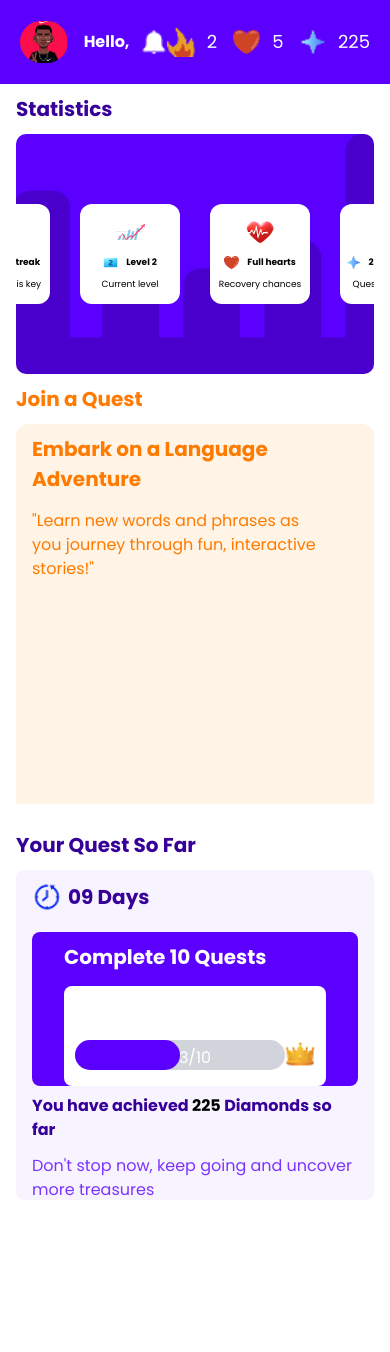
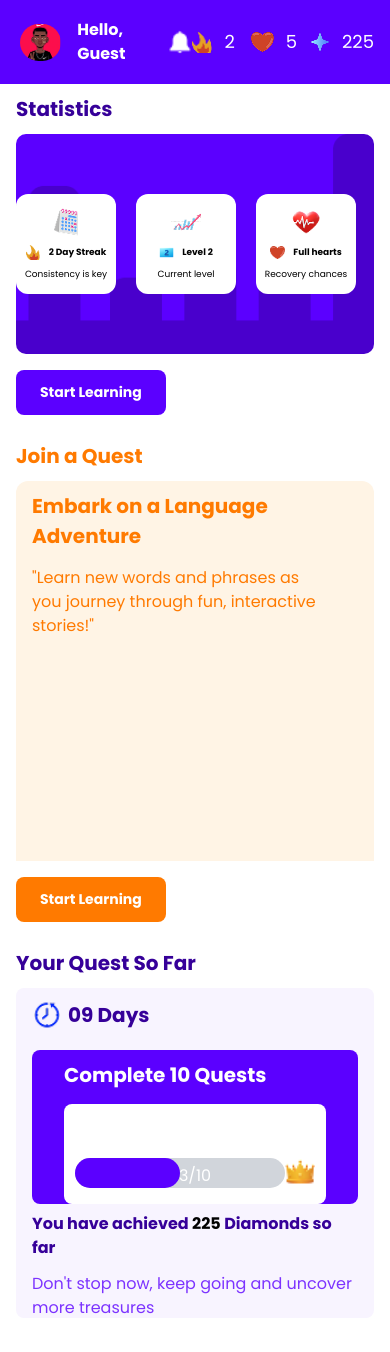
Before and after one commit to Learnsphere-Edu/learnsphere-frontend, a Next.js app: page /dashboard in a window 390 px wide. Shown: the top 1352 px of the page. Before the commit the page ends 1248 px from the top, so only its background shows below. Built offline with nearby package versions, Linux system fonts and the light colour scheme; a web font is replaced by a local one.

Commit message:
update: dashboard

```diff
--- a/app/dashboard/components/DashHead.tsx
+++ b/app/dashboard/components/DashHead.tsx
@@ -3,18 +3,13 @@ import Image from 'next/image'
 import { useEffect, useState } from 'react'
 export default function DashboardHeader () {
   const [profileName, setProfileName] = useState<string | null>(null)
-  // const [loading, setLoading] = useState<boolean>(false)
 
   useEffect(() => {
-    if (typeof window !== 'undefined') {
-      const user = localStorage.getItem('currentUser')
-      setProfileName(user)
+    if (typeof window !== "undefined") {
+      const user = localStorage.getItem("currentUser");
+      setProfileName(user ? user : null);
     }
-  }, [])
-
-  const displayProfileName = () => {
-    return profileName
-  }
+  }, []);
 
   return (
     <header className='flex items-center bg-[#5B00FF] w-full h-[10vh]'>
@@ -32,7 +27,7 @@ export default function DashboardHeader () {
 
         <div className='flex items-center gap-3 md:gap-8 name_notfn'>
           <h2 className='font-bold text-white'>
-            Hello, <span>{displayProfileName()}</span>
+            Hello, <span>{profileName || 'Guest'}</span>
           </h2>
 
           <div className='flex items-center gap-2'>
--- a/app/dashboard/components/Statistics.tsx
+++ b/app/dashboard/components/Statistics.tsx
@@ -1,10 +1,21 @@
+'use client'
 import StatisticsCard from '@/app/dashboard/components/StatisticsCard'
 import styles from '../dashboard.module.css'
 import { DashboardStatistics } from '@/constants'
+import { useEffect, useRef } from 'react'
+
 export default function Statistics () {
+  const containerRef = useRef<HTMLDivElement | null>(null)
+  useEffect(() => {
+    if (containerRef.current) {
+      containerRef.current.scrollTo({ left: 0, behavior: 'smooth' })
+    }
+  }, [])
+
   return (
     <div
       className={`${styles.statisticsWrapper}`}
+      ref={containerRef}
       style={{ backgroundImage: 'url(/barchartbg.png)' }}
     >
       <div className={styles.statItems}>
--- a/app/dashboard/components/StatisticsCard.tsx
+++ b/app/dashboard/components/StatisticsCard.tsx
@@ -1,11 +1,11 @@
+import Image from 'next/image'
+
 interface Props {
   image: string
   icon: string
   title: string
   text: string
 }
-
-import Image from 'next/image'
 export default function StatisticsCard ({ image, icon, title, text }: Props) {
   return (
     <div className='flex flex-col justify-center items-center gap-2 bg-white p-2 rounded-xl w-[100px] md:w-[170px] h-[100px] md:h-[170px]'>
--- a/app/dashboard/dashboard.module.css
+++ b/app/dashboard/dashboard.module.css
@@ -1,5 +1,5 @@
 .statistics {
-  padding: 0 5rem 0 5rem;
+  padding: 0 5rem;
   width: 100%;
   position: relative;
   overflow: hidden;
@@ -8,33 +8,44 @@
 .statistics h2 {
   font-size: var(--font-lg);
   font-weight: bold;
-  padding: 10px 0 10px 0;
+  padding: 10px 0;
   color: #360099;
 }
 
 .statisticsWrapper {
   background-color: var(--main-purple);
+  display: flex;
+  overflow-x: auto;  /* Enables horizontal scrolling */
+  white-space: nowrap;
+  scroll-snap-type: x mandatory;
+  align-items: center;
+  justify-content: center;
+  padding: 50px 0;
+  border-radius: 10px;
   background-size: cover;
   background-position: center;
   background-repeat: no-repeat;
-  display: flex;
-  overflow-x: auto;
-  align-items: center;
-  justify-content: center;
-  padding: 70px 0 70px 0;
-  border-radius: 10px;
-  scroll-snap-type: x mandatory;
-  white-space: nowrap;
+  scrollbar-width: none; /* Hides scrollbar for Firefox */
 }
-.statisticsWrapper::-webkit-scrollbar{
-  display: none;
+
+@media screen and (max-width: 600px){
+  .statisticsWrapper{
+    justify-content: flex-start;
+    padding: 50px 20px;
+  }
 }
+.statisticsWrapper::-webkit-scrollbar {
+  display: none; /* Hides scrollbar for Chrome & Safari */
+}
+
 .statItems {
   display: flex;
-  gap: 30px;
-  scroll-snap-align: center;
+  gap: 20px;
+  scroll-snap-align: start;
   flex: 0 0 auto;
+  padding: 10px 0;
 }
+
 
 @media screen and (max-width:800px) {
   .statistics {
--- a/app/dashboard/page.tsx
+++ b/app/dashboard/page.tsx
@@ -3,6 +3,7 @@ import Statistics from './components/Statistics'
 import styles from './dashboard.module.css'
 import Quests from './components/Quests'
 import ProgressTrackOverview from './components/ProgressTrackOverview'
+import { CustomBtn } from '../globalcomponents'
 
 export default function Dashboard () {
   return (
@@ -14,15 +15,29 @@ export default function Dashboard () {
       {/* statistics */}
       <section className={`${styles.statistics}`}>
         <h2>Statistics</h2>
-
         <Statistics />
+        <div className='my-4'>
+          <CustomBtn
+            title='Start Learning'
+            disabled={false}
+            type='button'
+            styles='bg-[#5B00FF] text-white font-bold px-6 md:px-4 md:py-2.5 py-3  rounded-lg text-[14px] md:text-[17px]'
+          />
+        </div>
       </section>
 
       {/* Quest */}
       <section className={`${styles.questSection}`}>
         <h2 className={`${styles.heading}`}>Join a Quest</h2>
-
         <Quests />
+        <div className='my-4'>
+          <CustomBtn
+            title='Start Learning'
+            disabled={false}
+            type='button'
+            styles='bg-[#FF7A00]  text-white font-bold px-6 md:px-4 md:py-2.5 py-3  rounded-lg text-[14px] md:text-[17px]'
+          />
+        </div>
       </section>
 
       {/* Quest record */}
```
Also changed, not shown: app/api/profile/route.ts (+0 -9 lines). Lines whose indentation alone changed are shown as unchanged.
